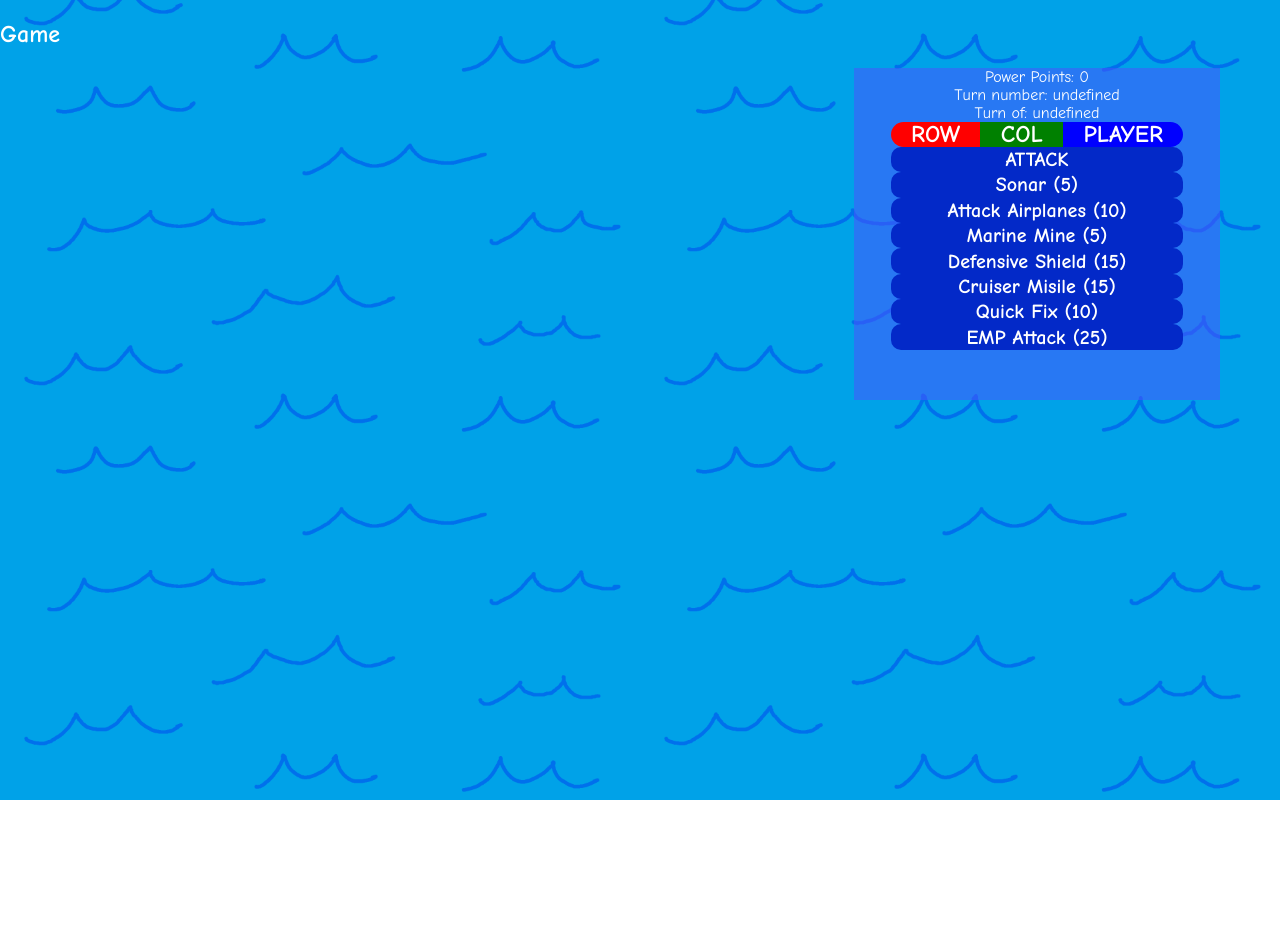
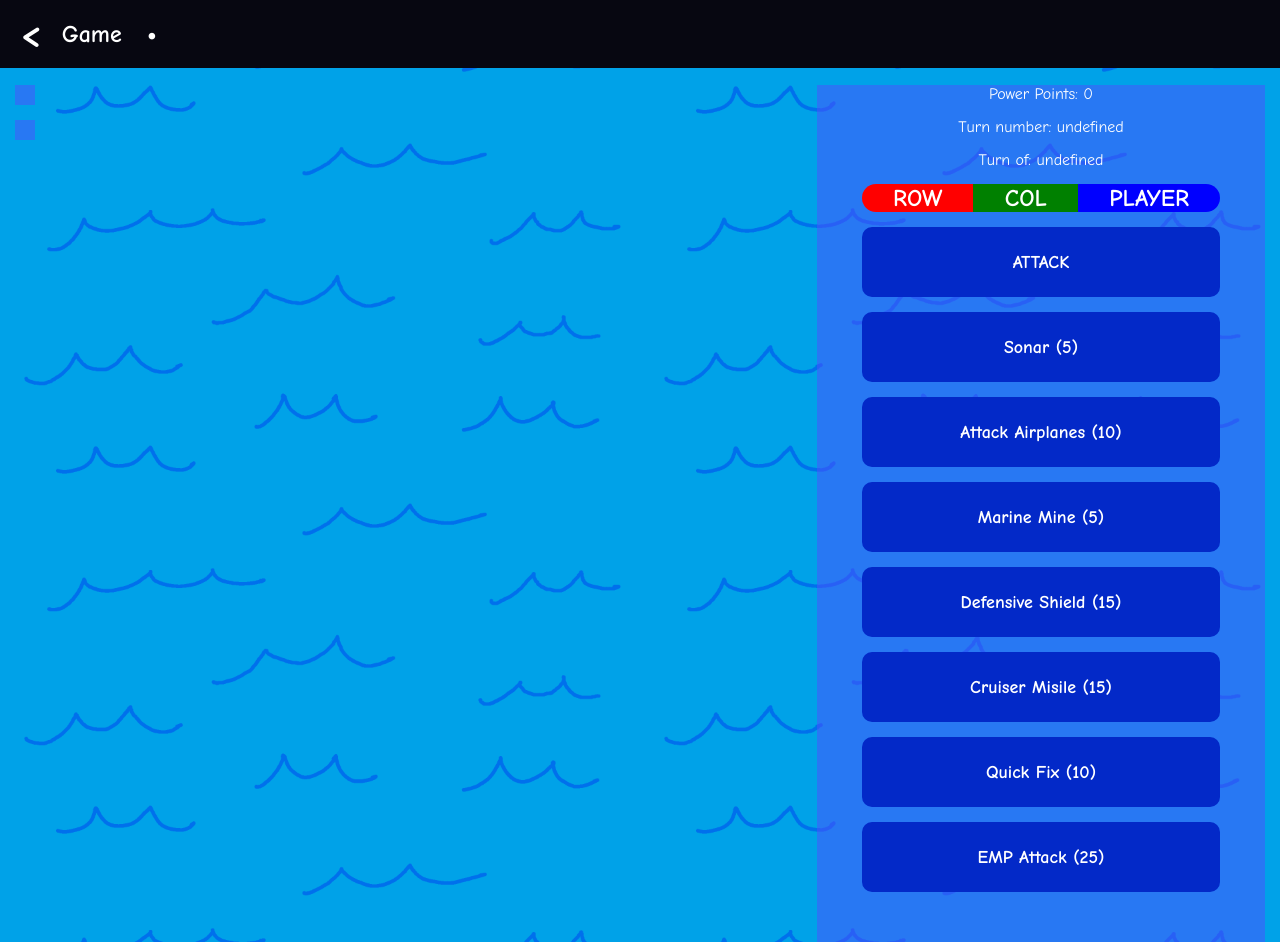
Before and after one commit to Ruskki/battleship, a website: page client/pages/game.html in a window 1280 px wide. Before the commit the page ends 800 px from the top, so only its background shows below. Drawn offline with Linux system fonts and the light colour scheme.

Commit message:
game reworks

```diff
--- a/client/pages/game.html
+++ b/client/pages/game.html
@@ -17,24 +17,32 @@
 	</head>
 
 	<body id="game-page">
-		<h2>Game</h2>
+		<nav class="nav-bar">
+			<a href="../index.html" class="back-button"><</a>
+			<h1>Game</h1>
+			<span id="online-indicator">•</span>
+			<span id="feedback-messages"></span>
+		</nav>
+		<div class="flex-row">
+			<div>
 				<div class="log-container" id="log-messages"></div>
-		<section id="game">
+				<section id="game" class="boards-container">
 					<div class="game-boards">
-				<div>
-					<div class="game-board" id="player-1"></div>
+						<div class="flex-justify">
+							<div class="game-board flex-align flex-col" id="player-1"></div>
 						</div>
 						<div>
-					<div class="game-board" id="player-2"></div>
+							<div class="game-board flex-align flex-col" id="player-2"></div>
 						</div>
 						<div>
-					<div class="game-board" id="player-3"></div>
+							<div class="game-board flex-align flex-col" id="player-3"></div>
 						</div>
 						<div>
-					<div class="game-board" id="player-4"></div>
+							<div class="game-board flex-align flex-col" id="player-4"></div>
 						</div>
 					</div>
-
+				</section>
+			</div>
 			<div class="game-power-ups" id="game-power-ups">
 				<div>Power Points: <span id="player-points">0</span></div>
 				<div>Turn number: <span id="turn-number">undefined</span></div>
@@ -68,7 +76,7 @@
 					EMP Attack (25)
 				</button>
 			</div>
-		</section>
+		</div>
 	</body>
 	<script src="../scripts/game.js"></script>
 </html>
--- a/client/scripts/game.js
+++ b/client/scripts/game.js
@@ -762,7 +762,8 @@ class Player {
 	constructor(id, $divContainer) {
 		this.id = id;
 
-		this.$playerName = document.createElement('h2');
+		this.$playerName = document.createElement('h1');
+		this.$playerName.classList.add('player-id-title')
 		this.$playerName.innerText = id;
 		$divContainer.appendChild(this.$playerName);
 
--- a/client/styles/fleet.css
+++ b/client/styles/fleet.css
@@ -19,6 +19,10 @@
 
 	margin-left: auto;
 	margin-top: 20px;
+}
+
+.board-fleet{
+	margin-top: 0px;
 }
 
 .ready-button {
@@ -121,7 +125,7 @@
 
 .room-info {
 	width: 100%;
-	margin-top: 20px;
+
 	margin-left: 20px;
 	margin-right: 20px;
 
--- a/client/styles/game.css
+++ b/client/styles/game.css
@@ -4,6 +4,21 @@
 
 input {
 	color: black;
+}
+
+#log-messages{
+	background-color: rgba(80, 80, 255, 0.5);
+	margin: 15px 0 15px 15px ;
+	padding: 10px;
+}
+
+.boards-container{
+	background-color: rgba(80, 80, 255, 0.5);
+	margin-left: 15px;
+	padding-right: 20px;
+	overflow: scroll;
+	padding-bottom: 20px;
+	margin-bottom: 15px;
 }
 
 .game-boards {
@@ -15,15 +30,21 @@ input {
 .game-power-ups {
 	display: flex;
 	flex-direction: column;
+	flex-basis: 35%;
 
 	align-items: center;
 	justify-content: space-between;
 
-	width: 80%;
+	gap: 15px;
+
 	background-color: rgba(80, 80, 255, 0.5);
-	margin-right: 60px;
+	margin-right: 15px;
+	margin-top: 15px;
+	margin-left: auto;
 
 	padding: 0 0 50px 0;
+
+	height: min-content;
 }
 
 #game > *:nth-child(1) {
@@ -34,10 +55,14 @@ input {
 	flex-basis: 30%;
 }
 
+.player-id-title {
+	margin-bottom: 0px;
+}
+
 .power-up-button {
 	margin-left: 20%;
 	margin-right: 20%;
-	height: 10%;
+	height: 70px;
 	border: none;
 	background: rgba(3, 41, 200);
 	border-radius: 10px;
@@ -46,7 +71,7 @@ input {
 	width: 80%;
 
 	font-weight: 600;
-	font-size: 20px;
+	font-size: 18px;
 }
 
 .power-up-button.disabled {
--- a/client/styles/style.css
+++ b/client/styles/style.css
@@ -74,6 +74,8 @@ body#tournament-page {
 
 body#game-page {
 	--body-background-size: 50%;
+	--body-margin: 60px 0 0 0;
+	--body-padding: 10px 0 0 0;
 }
 
 body {
```
Also changed, not shown: client/pages/fleet.html (+1 -1 lines). Lines whose indentation alone changed are shown as unchanged.
